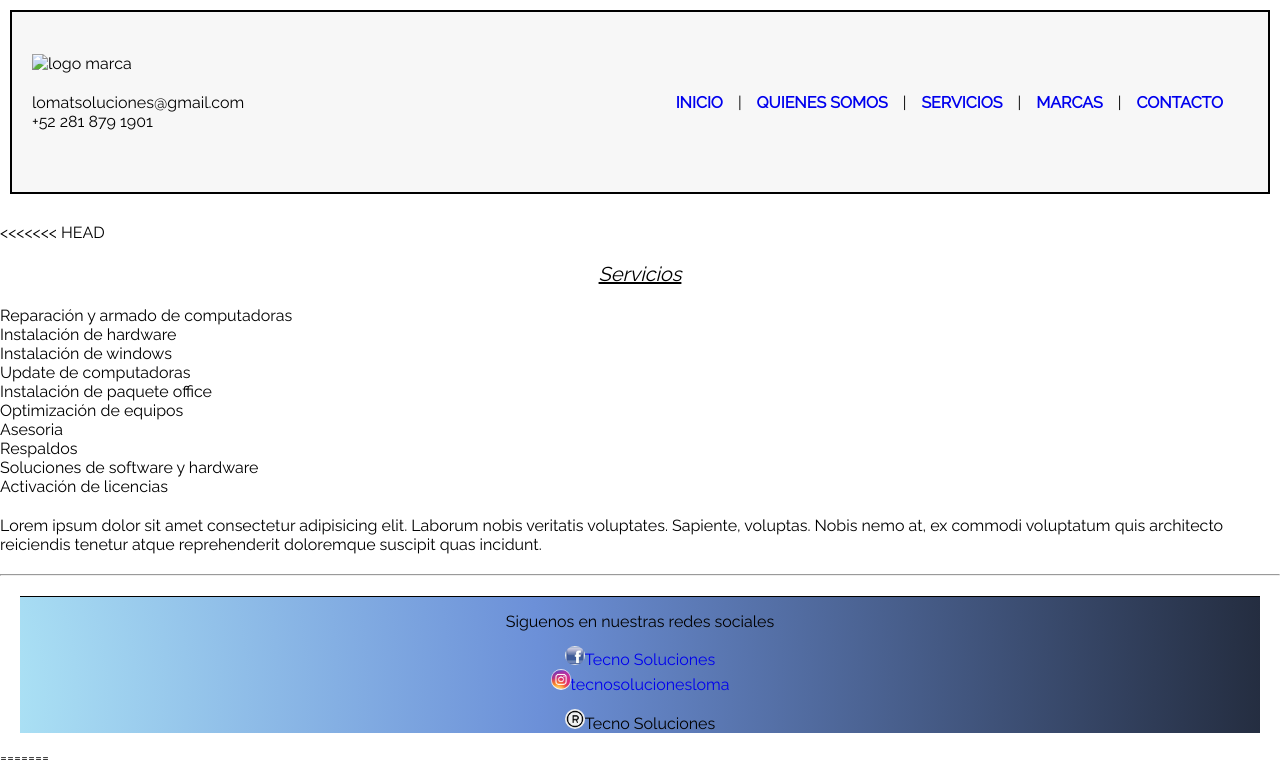
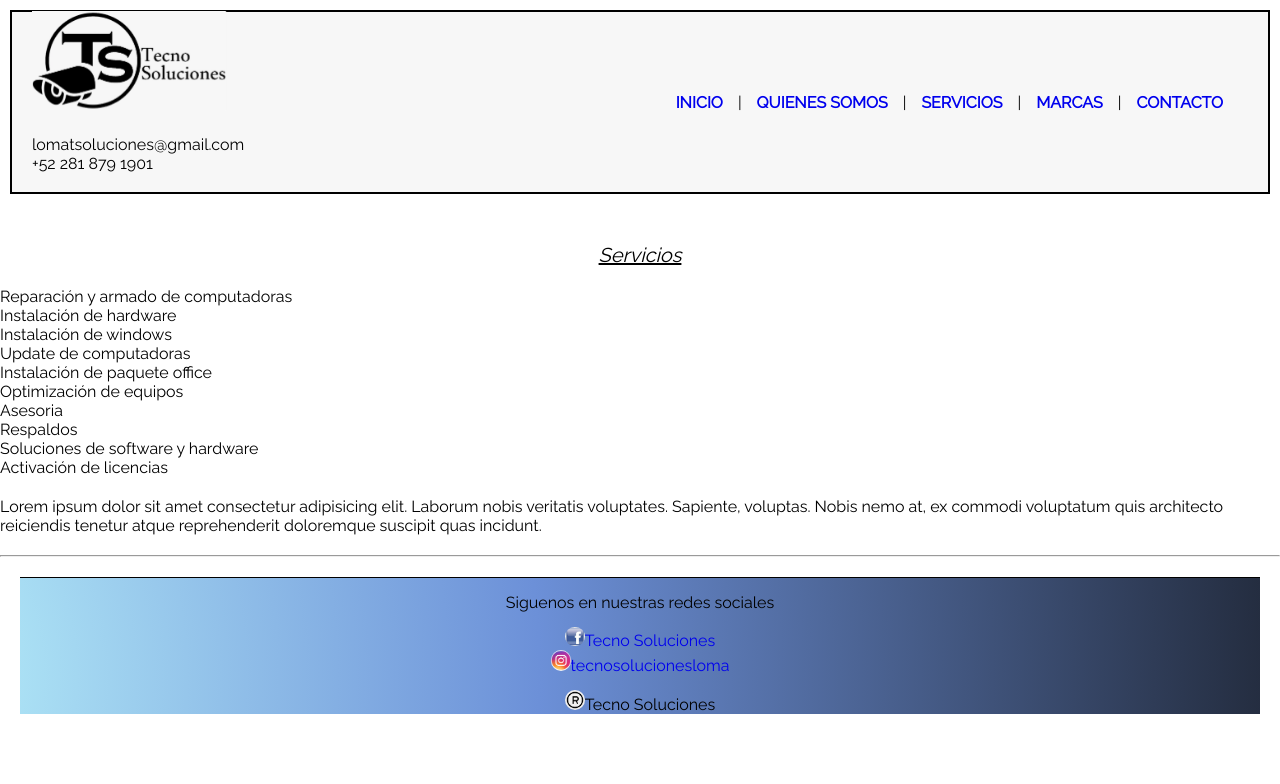
Before and after one commit to EmanuelRuiz18/cursoDesarrolloWeb, a plain HTML site: page ts/servicios.html in a window 1280 px wide. Shown: the top 784 px of the page. Drawn offline with nearby package versions, Linux system fonts and the light colour scheme.

Commit message:
Se corrige ruta de logo en archivos html

```diff
--- a/ts/servicios.html
+++ b/ts/servicios.html
@@ -16,7 +16,7 @@
     <body>
         <header id="header">
             <div class="headerLogo">
-                <img src="./images/logommlon.png" alt="logo marca" height="100px" class="animate__animated animate__fadeInLeft">
+                <img src="../images/logommlon.png" alt="logo marca" height="100px" class="animate__animated animate__fadeInLeft">
                 <p class="animate__animated animate__fadeInRight">lomatsoluciones@gmail.com <br>+52 281 879 1901</p>
             </div>
             <nav class="headerMenu">
@@ -30,33 +30,6 @@
             </nav>
         </header>
         <br>
-<<<<<<< HEAD
-        <div class="contenido">
-            <p class="subTitulo">Servicios<p>
-            <ul>
-                <li>Reparación y armado de computadoras</li>
-                <li>Instalación de hardware</li>
-                <li>Instalación de windows</li>
-                <li>Update de computadoras</li>
-                <li>Instalación de paquete office</li>
-                <li>Optimización de equipos</li>
-                <li>Asesoria</li>
-                <li>Respaldos</li>
-                <li>Soluciones de software y hardware</li>
-                <li>Activación de licencias</li>
-            </ul>
-            <p>Lorem ipsum dolor sit amet consectetur adipisicing elit. Laborum nobis veritatis voluptates. Sapiente, voluptas. Nobis nemo at, ex commodi voluptatum quis architecto reiciendis tenetur atque reprehenderit doloremque suscipit quas incidunt.</p>
-        </div>
-        <hr>
-        <footer id="footer">
-            <p>Siguenos en nuestras redes sociales</p>
-            <img src="../images/fb.jpg" alt="logofacebook" width="20px"><a href="https://www.facebook.com/TecnoSolucionesLoma">Tecno Soluciones</a>
-            <br>
-            <img src="../images/ig.png" alt="logoinstagram" width="20px"><a href="https://www.instagram.com/tecnosolucionesloma/?hl=es">tecnosolucionesloma</a>
-            <p><img src="../images/registro.png" alt="logoinstagram" width="20px">Tecno Soluciones</p>
-        </footer>
-    </body>
-=======
         <article>
         <p class="subTitulo">Servicios<p>
         <ul>
@@ -82,5 +55,4 @@
         <p><img src="../images/registro.png" alt="logoinstagram" width="20px">Tecno Soluciones</p>
     </footer>
 </body>
->>>>>>> CreandoAnimaciones
 </html>
```
Also changed, not shown: ts/Contacto.html (+1 -1 lines), ts/Quienesomos.html (+1 -1 lines), ts/marcas.html (+1 -1 lines).
